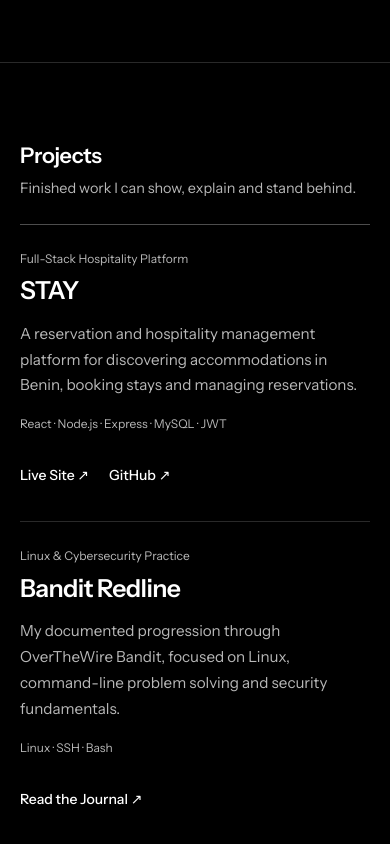
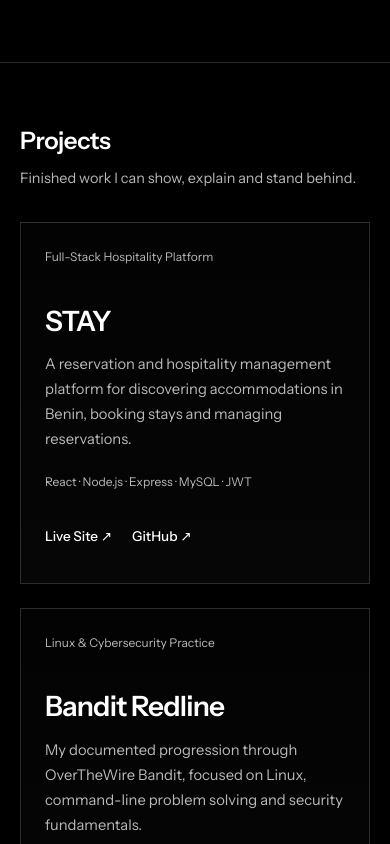
Before and after one commit to emma-dasilva-dev/emma-dasilva-portfolio, a Next.js app: page /en in a window 390 px wide. Shown: the part 880-1724 px from the top of the page. Built offline with nearby package versions, Linux system fonts and the light colour scheme.

Commit message:
style: redesign projects as balanced feature surfaces

```diff
--- a/src/components/sections/Work.module.css
+++ b/src/components/sections/Work.module.css
@@ -1,43 +1,56 @@
 .section {
-  padding-block: var(--section-space);
+  padding-block: clamp(4.5rem, 8vw, 7rem);
   border-top: 1px solid var(--color-border);
 }
 
 .sectionHeader {
-  max-width: 36rem;
-  margin-bottom: var(--space-8);
+  display: flex;
+  align-items: end;
+  justify-content: space-between;
+  gap: var(--space-8);
+  margin-bottom: clamp(var(--space-8), 5vw, var(--space-12));
 }
 
 .sectionHeader h2 {
   margin: 0;
-  font-size: clamp(1.35rem, 2vw, 1.7rem);
+  font-size: clamp(1.5rem, 2.4vw, 2rem);
   font-weight: 600;
-  line-height: 1.2;
-  letter-spacing: -0.018em;
+  line-height: 1.15;
+  letter-spacing: -0.02em;
 }
 
 .sectionHeader p {
-  margin: var(--space-2) 0 0;
+  max-width: 32rem;
+  margin: 0;
   color: var(--color-text-muted);
   font-size: 0.9rem;
-  line-height: 1.6;
+  line-height: 1.65;
 }
 
 .projects {
-  max-width: 52rem;
+  display: grid;
+  grid-template-columns: minmax(0, 1.2fr) minmax(0, 0.8fr);
+  gap: var(--space-6);
 }
 
 .project {
-  padding-block: var(--space-8);
-  border-top: 1px solid var(--color-border);
+  display: flex;
+  min-height: 23rem;
+  flex-direction: column;
+  justify-content: flex-end;
+  padding: clamp(var(--space-6), 3vw, var(--space-8));
+  border: 1px solid var(--color-border);
+  background: linear-gradient(180deg, rgb(255 255 255 / 0.01), rgb(255 255 255 / 0.025));
+  transition: border-color var(--motion-standard) var(--ease-standard), transform var(--motion-standard) var(--ease-standard);
 }
 
 .project:first-child {
-  border-top-color: var(--color-border-strong);
+  min-height: 29rem;
 }
 
-.project:last-child {
-  border-bottom: 1px solid var(--color-border);
+.project:hover {
+  border-color: var(--color-accent-secondary);
+  transform: translateY(-2px);
 }
 
 .projectType,
@@ -47,27 +60,28 @@
 }
 
 .projectType {
-  margin: 0 0 var(--space-2);
+  margin: 0 0 auto;
+  padding-bottom: var(--space-10, 2.5rem);
 }
 
 .project h3 {
   margin: 0;
-  font-size: clamp(1.5rem, 2.7vw, 2rem);
+  font-size: clamp(1.75rem, 3vw, 2.35rem);
   font-weight: 600;
-  line-height: 1.15;
-  letter-spacing: -0.025em;
+  line-height: 1.05;
+  letter-spacing: -0.03em;
 }
 
 .summary {
-  max-width: 40rem;
+  max-width: 35rem;
   margin: var(--space-4) 0 0;
   color: var(--color-text-muted);
-  font-size: 0.95rem;
+  font-size: 0.92rem;
   line-height: 1.7;
 }
 
 .stack {
-  margin: var(--space-4) 0 0;
+  margin: var(--space-5, 1.25rem) 0 0;
   line-height: 1.6;
 }
 
@@ -75,7 +89,7 @@
   display: flex;
   flex-wrap: wrap;
   gap: var(--space-5, 1.25rem);
-  margin-top: var(--space-5, 1.25rem);
+  margin-top: var(--space-6);
 }
 
 .links a {
@@ -83,7 +97,7 @@
   align-items: center;
   min-height: 44px;
   color: var(--color-text);
-  font-size: 0.875rem;
+  font-size: 0.85rem;
   font-weight: 500;
   text-decoration: none;
   transition: color var(--motion-fast) var(--ease-standard);
@@ -94,22 +108,45 @@
   color: var(--color-accent);
 }
 
-@media (max-width: 47.9375rem) {
-  .sectionHeader {
-    margin-bottom: var(--space-6);
+@media (max-width: 63.9375rem) {
+  .projects {
+    grid-template-columns: 1fr 1fr;
   }
 
-  .project {
-    padding-block: var(--space-6);
+  .project,
+  .project:first-child {
+    min-height: 24rem;
+  }
+}
+
+@media (max-width: 47.9375rem) {
+  .section {
+    padding-block: var(--space-16);
   }
 
-  .project h3 {
-    font-size: 1.55rem;
+  .sectionHeader {
+    align-items: flex-start;
+    flex-direction: column;
+    gap: var(--space-3);
+  }
+
+  .projects {
+    grid-template-columns: 1fr;
+  }
+
+  .project,
+  .project:first-child {
+    min-height: 20rem;
   }
 }
 
 @media (prefers-reduced-motion: reduce) {
+  .project,
   .links a {
     transition: none;
   }
+
+  .project:hover {
+    transform: none;
+  }
 }
```
